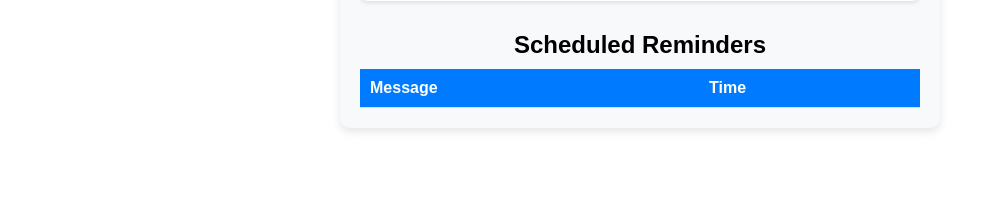
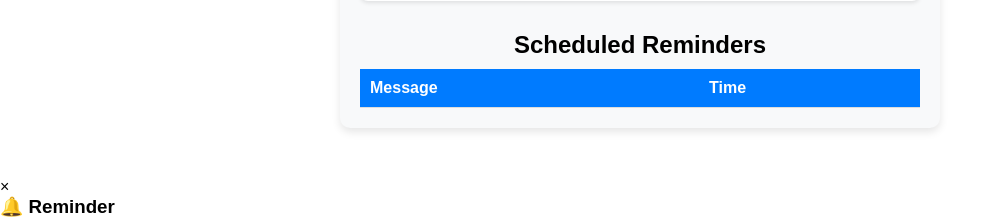
Before and after one commit to Nilay-codes/remind.me, a Flask app: page / in a window 1280 px wide. Shown: the part 595-813 px from the top of the page, without its empty margins (0-1000 px from the left). Before the commit the page ends 727 px from the top, so only its background shows below. Run offline with Flask 3, Linux system fonts and the light colour scheme; lists and menus that the app fills with data are empty.

Commit message:
Update index.html

```diff
--- a/reminder_app/templates/index.html
+++ b/reminder_app/templates/index.html
@@ -46,4 +46,13 @@
 
     <script src="/static/script.js"></script>
 </body>
+<!-- Custom Notification HTML -->
+<div id="customNotification" class="custom-notification">
+    <div class="notification-content">
+        <span class="notification-close" onclick="closeNotification()">×</span>
+        <h3>🔔 Reminder</h3>
+        <p id="notificationMessage"></p>
+    </div>
+</div>
+
 </html>
```
